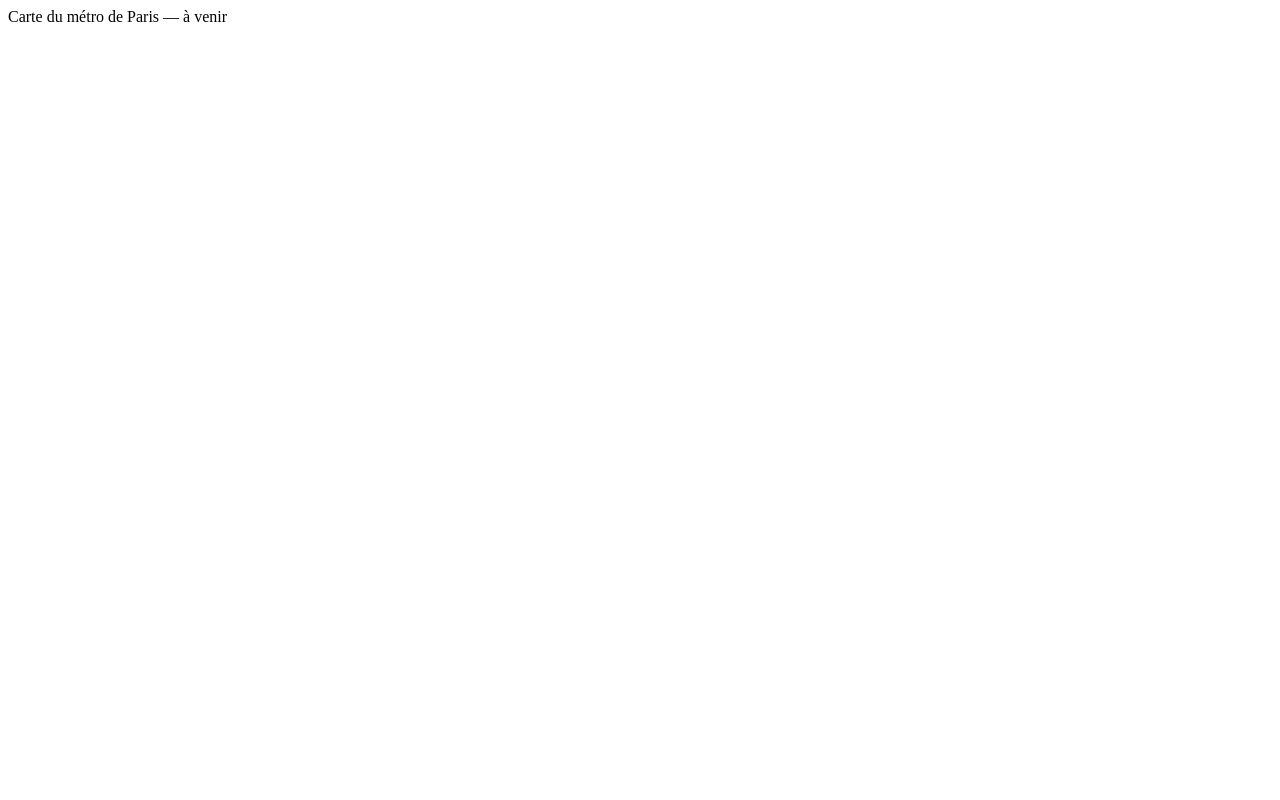
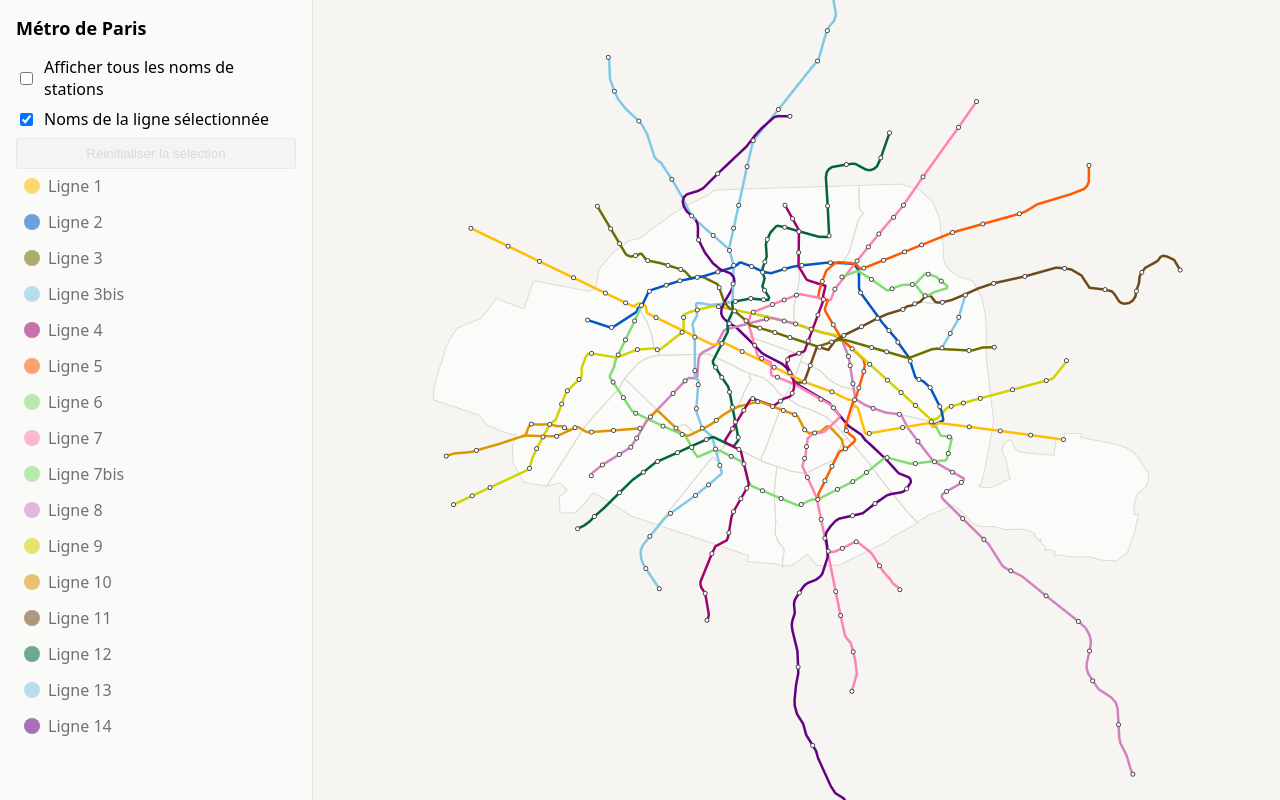
Before and after one commit to PaulDoazan/interactive-paris-map, a Vue app: page / in a window 1280 px wide. Built offline with nearby package versions, Linux system fonts and the light colour scheme.

Commit message:
feat: assemblage carte, panneau, états chargement/erreur

```diff
--- a/src/App.vue
+++ b/src/App.vue
@@ -1,6 +1,69 @@
 <script setup lang="ts">
+import { onMounted } from 'vue'
+import { useMetroData } from './composables/useMetroData'
+import { useMapState } from './composables/useMapState'
+import MetroMap from './components/MetroMap.vue'
+import LineLegend from './components/LineLegend.vue'
+import MapControls from './components/MapControls.vue'
+
+const data = useMetroData()
+const state = useMapState()
+
+onMounted(() => data.load())
 </script>
 
 <template>
-  <main>Carte du métro de Paris — à venir</main>
+  <div class="app">
+    <aside class="panel">
+      <h1>Métro de Paris</h1>
+      <MapControls
+        :show-all-labels="state.showAllLabels.value"
+        :show-selected-line-labels="state.showSelectedLineLabels.value"
+        :has-selection="state.selectedLineId.value !== null"
+        @update:show-all-labels="state.showAllLabels.value = $event"
+        @update:show-selected-line-labels="state.showSelectedLineLabels.value = $event"
+        @reset="state.reset"
+      />
+      <LineLegend
+        :lines="data.linesMeta.value"
+        :selected-line-id="state.selectedLineId.value"
+        @select="state.selectLine"
+      />
+    </aside>
+
+    <section class="stage">
+      <p v-if="data.loading.value" class="status">Chargement du réseau…</p>
+      <p v-else-if="data.error.value" class="status error">
+        Erreur : {{ data.error.value }}
+      </p>
+      <MetroMap
+        v-else-if="data.lines.value && data.stations.value && data.arrondissements.value"
+        :lines="data.lines.value"
+        :stations="data.stations.value"
+        :arrondissements="data.arrondissements.value"
+        :selected-line-id="state.selectedLineId.value"
+        :show-all-labels="state.showAllLabels.value"
+        :show-selected-line-labels="state.showSelectedLineLabels.value"
+        @select-line="state.selectLine"
+        @background-click="state.reset"
+      />
+    </section>
+  </div>
 </template>
+
+<style>
+html, body, #app { height: 100%; margin: 0; }
+body { font-family: system-ui, -apple-system, sans-serif; }
+</style>
+
+<style scoped>
+.app { display: flex; height: 100%; }
+.panel {
+  width: 280px; flex: 0 0 auto; padding: 16px;
+  overflow-y: auto; border-right: 1px solid #e5e3dc; background: #fafaf8;
+}
+.panel h1 { font-size: 18px; margin: 0 0 16px; }
+.stage { position: relative; flex: 1 1 auto; }
+.status { padding: 24px; font-size: 15px; }
+.status.error { color: #b00020; }
+</style>
--- /dev/null
+++ b/src/components/MetroMap.vue
@@ -0,0 +1,63 @@
+<script setup lang="ts">
+import { onBeforeUnmount, onMounted, ref, shallowRef, watch } from 'vue'
+import type { Map as MapLibreMap } from 'maplibre-gl'
+import type { Feature, FeatureCollection, Point } from 'geojson'
+import type { StationProps } from '../types'
+import { useMapController } from '../composables/useMapController'
+import StationLabels from './StationLabels.vue'
+
+const props = defineProps<{
+  lines: FeatureCollection
+  stations: FeatureCollection
+  arrondissements: FeatureCollection
+  selectedLineId: string | null
+  showAllLabels: boolean
+  showSelectedLineLabels: boolean
+}>()
+const emit = defineEmits<{ selectLine: [id: string]; backgroundClick: [] }>()
+
+const container = ref<HTMLElement | null>(null)
+const mapRef = shallowRef<MapLibreMap | null>(null)
+const controller = useMapController()
+
+onMounted(() => {
+  if (!container.value) return
+  controller.mount(container.value, {
+    lines: props.lines,
+    stations: props.stations,
+    arrondissements: props.arrondissements,
+  })
+  const map = controller.getMap()
+  map?.on('load', () => {
+    controller.applySelection(props.selectedLineId)
+    mapRef.value = map
+  })
+  controller.onLineClick((id) => emit('selectLine', id))
+  controller.onBackgroundClick(() => emit('backgroundClick'))
+})
+
+watch(
+  () => props.selectedLineId,
+  (id) => controller.applySelection(id),
+)
+
+onBeforeUnmount(() => controller.destroy())
+</script>
+
+<template>
+  <div class="map-wrap">
+    <div ref="container" class="map" />
+    <StationLabels
+      :map="mapRef"
+      :stations="(props.stations.features as Feature<Point, StationProps>[])"
+      :selected-line-id="selectedLineId"
+      :show-all-labels="showAllLabels"
+      :show-selected-line-labels="showSelectedLineLabels"
+    />
+  </div>
+</template>
+
+<style scoped>
+.map-wrap { position: relative; width: 100%; height: 100%; }
+.map { position: absolute; inset: 0; }
+</style>
--- a/src/main.ts
+++ b/src/main.ts
@@ -1,4 +1,5 @@
 import { createApp } from 'vue'
+import 'maplibre-gl/dist/maplibre-gl.css'
 import App from './App.vue'
 
 createApp(App).mount('#app')
```
